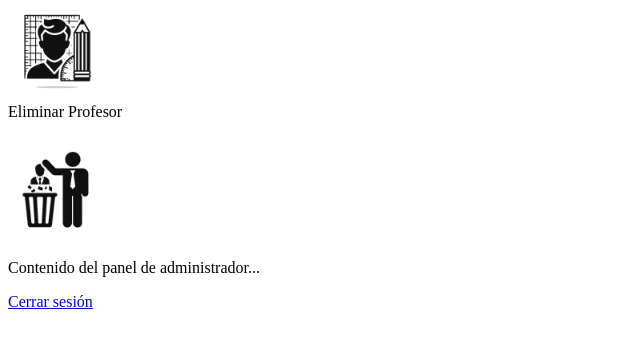
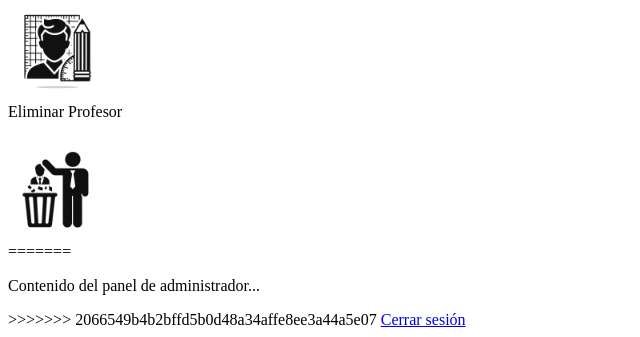
Before and after one commit to diegofernandomtzstgo/SistemaFCQ, a PHP site: page /indexAdmin.php in a window 1280 px wide. Shown: the part 1081-1418 px from the top of the page, without its empty margins (0-640 px from the left). Before the commit the page ends 1390 px from the top, so only its background shows below. Run offline with PHP 8.4, Linux system fonts and the light colour scheme; the visitor is signed in with stand-in values (Sample User, id 1).

Commit message:
Revert "Update indexAdmin.php"
This reverts commit 1dcfd2e3e5cc2bb20341758f4b7cb13af9d9b0e7.

```diff
--- a/indexAdmin.php
+++ b/indexAdmin.php
@@ -74,9 +74,10 @@ $_SESSION['last_activity'] = time();
         </div>
         </div>
     </div>
-
+=======
 
     <p>Contenido del panel de administrador...</p>
+>>>>>>> 2066549b4b2bffd5b0d48a34affe8ee3a44a5e07
 
     <a href="LogoutAdmin.php">Cerrar sesión</a>
 </body>
```
